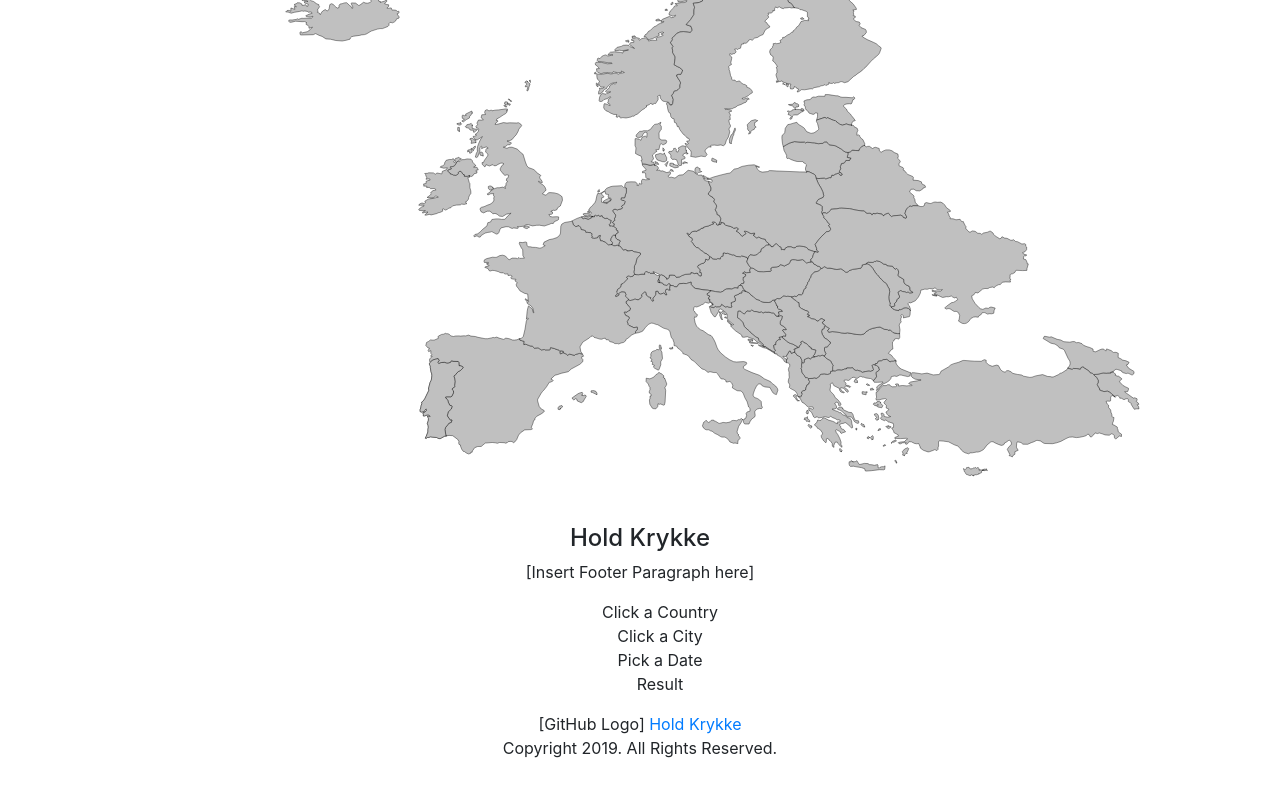
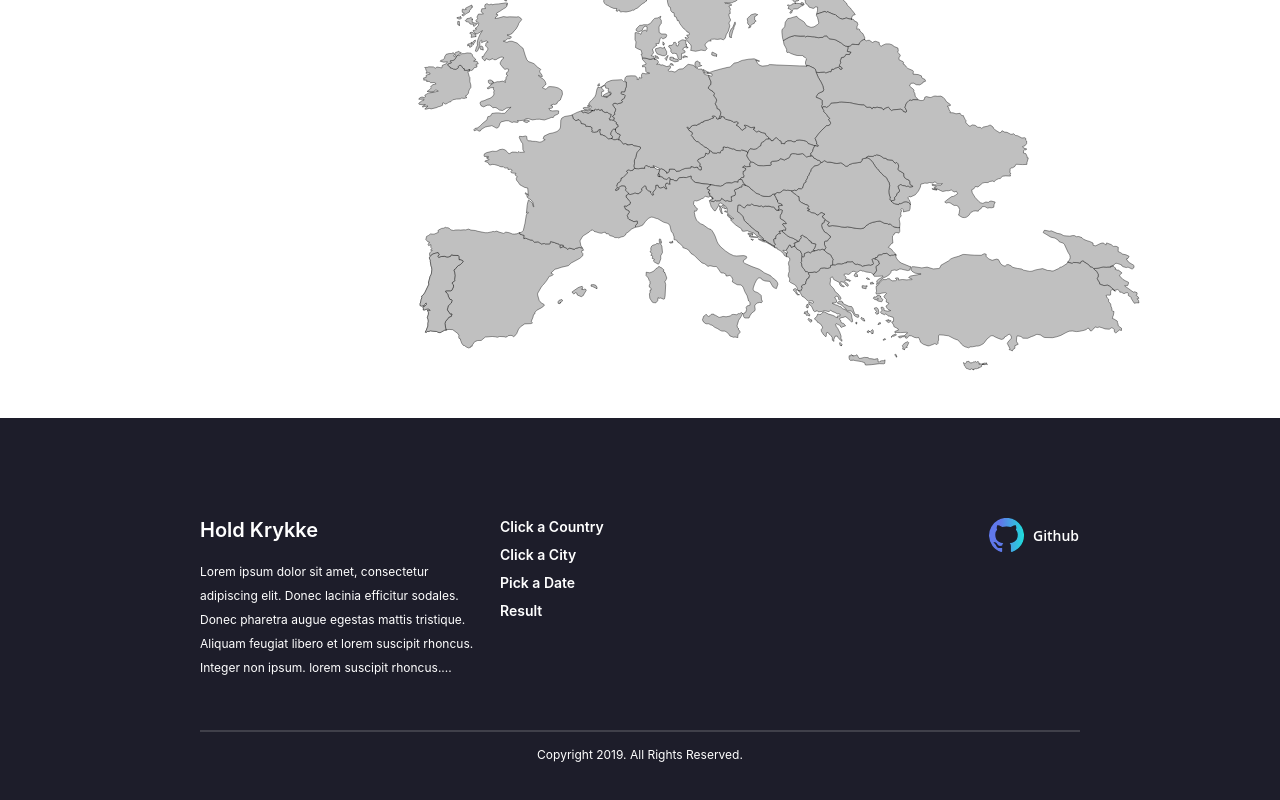
Before and after one commit to Hold-Krykke/3SemProject_FrontEnd, a React (Create React App) app: page /#/ in a window 1280 px wide. Shown: the part 372-1172 px from the top of the page. Before the commit the page ends 1132 px from the top, so only its background shows below. Built offline with nearby package versions, Linux system fonts and the light colour scheme.

Commit message:
footer styles

```diff
--- a/src/components/EuropeMap.jsx
+++ b/src/components/EuropeMap.jsx
@@ -36,10 +36,7 @@ const EuropeMap = () => {
     }, [countryChosen]);
 
     return (
-        <>
-            <p>Semester Project</p>
-            <h3>Choose a country</h3>
-            <br></br>
+        <div>
             <div id="mapcontainer" style={{ position: "relative", display: "inline-block" }}>
                 <MapViewer
                     onCountryChange={handleCountryChange}
@@ -54,7 +51,7 @@ const EuropeMap = () => {
                 <p>{countryChosen}</p>
                 <p>{cityChosen}</p>
             </div>
-        </>
+        </div>
     );
 };
 
--- a/src/components/Footer.jsx
+++ b/src/components/Footer.jsx
@@ -1,25 +1,30 @@
 import React from "react";
+import styles from './FooterStyles.css';
+import { GithubIcon } from './Icons'
 
 const Footer = () => {
   // Contains zero styling - pure HTML (react)
   return (
-    <>
-      {/* COLUMN ONE START */}
-      <h4>Hold Krykke</h4>
-      <p>[Insert Footer Paragraph here]</p>
-      {/* COLUMN TWO START */}
-      <ul>
-        <li>Click a Country</li>
-        <li>Click a City</li>
-        <li>Pick a Date</li>
-        <li>Result</li>
-      </ul>
-      {/* COLUMN THREE START */}
-      [GitHub Logo] <a href="https://www.github.com/Hold-Krykke">Hold Krykke</a>
-      <br />
-      {/* AT THE BOTTOM BELOW COLUMNS */}
-      Copyright 2019. All Rights Reserved.
-    </>
+    <footer className='footer'>
+      <div className="footer__content">
+        <div className="content__column content__column--left">
+          <h4 className="column__title">Hold Krykke</h4>
+          <p className="column__subtitle">Lorem ipsum dolor sit amet, consectetur adipiscing elit. Donec lacinia efficitur sodales. Donec pharetra augue egestas mattis tristique. Aliquam feugiat libero et lorem suscipit rhoncus. Integer non ipsum. lorem suscipit rhoncus....</p>
+        </div>
+        <div className="content__column content__column--middle">
+          <ul className="column__list">
+            <li className="column__list-item">Click a Country</li>
+            <li className="column__list-item">Click a City</li>
+            <li className="column__list-item">Pick a Date</li>
+            <li className="column__list-item">Result</li>
+          </ul>
+        </div>
+        <div className="content__column content__column--right">
+          <a href="https://www.github.com/Hold-Krykke" className="column__link"><GithubIcon/></a>
+        </div>
+      </div>
+      <p className="footer__copyright">Copyright 2019. All Rights Reserved.</p>
+    </footer>
   );
 };
 
--- /dev/null
+++ b/src/components/FooterStyles.css
@@ -0,0 +1,74 @@
+.footer {
+    background-color: #1D1D2A;
+    color: #fff;
+    text-align: left;
+    padding: 100px 200px 0px;
+}
+
+.footer p{
+    margin-bottom: 0;
+}
+
+.footer__content {
+    display: flex;
+    justify-content: space-between;
+    padding-bottom: 50px;
+}
+
+.content__column {
+    display: flex;
+    flex-direction: column;
+    justify-content: flex-start;
+    width: 100%;
+    max-width: 316px;
+}
+
+.content__column--left {
+    min-width: 200px;
+}
+
+.content__column--middle {
+    min-width: 120px;
+    margin: 0 20px;
+}
+
+.content__column--right {
+    align-items: flex-end;
+}
+
+.column__title {
+    font-size: 20px;
+    line-height: 24px;
+    font-weight: 600;
+    margin-bottom: 18px;
+}
+
+.column__subtitle{
+    font-size: 12px;
+    line-height: 24px;
+    font-weight: 400;
+}
+
+.column__list {
+    padding: 0;
+}
+
+.column__list-item {
+    font-size: 14px;
+    line-height: 18px;
+    font-weight: 600;
+    margin-bottom: 10px;
+}
+
+.column__link {
+
+}
+
+.footer__copyright {
+    text-align: center;
+    font-size: 12px;
+    line-height: 16px;
+    font-weight: 400;
+    padding: 15px 0 50px;
+    border-top: 2px solid rgba(183, 183, 183, 0.226);
+}
```
